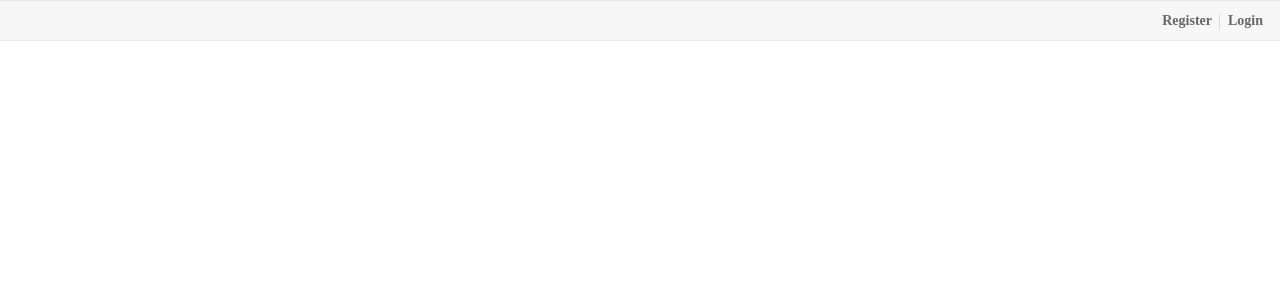
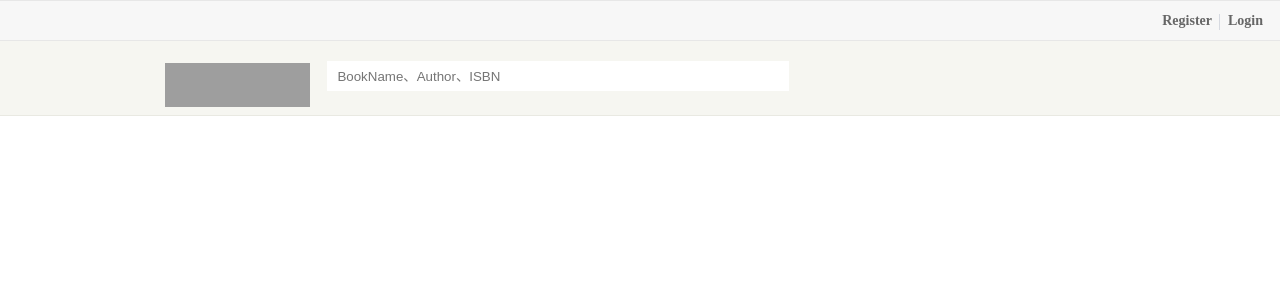
Before and after one commit to mingyangShang/Book-Recommender, a Flask app: page / in a window 1280 px wide. Shown: the top 300 px of the page. Run offline with Flask 2, Linux system fonts and the light colour scheme; grey boxes are pictures that could not be loaded.

Commit message:
add search ui

```diff
--- a/static/css/homepage.css
+++ b/static/css/homepage.css
@@ -102,3 +102,112 @@ li{
     padding: 0;
     margin: 0;
 }
+
+#nav-book {
+  background: #f6f6f1; }
+  #nav-book .nav-wrap {
+    border-color: #e9e9e2; }
+  #nav-book .nav-logo {
+    background: url(//img3.doubanio.com/dae/accounts/resources/0d202ec/book/assets/lg_book_a11_1.png?s=1) no-repeat 0 12px;
+    background-image: -webkit-image-set(url(//img3.doubanio.com/dae/accounts/resources/0d202ec/book/assets/lg_book_a11_1.png?s=1) 1x, url(//img3.doubanio.com/dae/accounts/resources/0d202ec/book/assets/lg_book@2x.png?s=1) 2x);
+    background-image: -moz-image-set(url(//img3.doubanio.com/dae/accounts/resources/0d202ec/book/assets/lg_book_a11_1.png?s=1) 1x, url(//img3.doubanio.com/dae/accounts/resources/0d202ec/book/assets/lg_book@2x.png?s=1) 2x);
+    background-image: -ms-image-set(url(//img3.doubanio.com/dae/accounts/resources/0d202ec/book/assets/lg_book_a11_1.png?s=1) 1x, url(//img3.doubanio.com/dae/accounts/resources/0d202ec/book/assets/lg_book@2x.png?s=1) 2x);
+    background-image: -o-image-set(url(//img3.doubanio.com/dae/accounts/resources/0d202ec/book/assets/lg_book_a11_1.png?s=1) 1x, url(//img3.doubanio.com/dae/accounts/resources/0d202ec/book/assets/lg_book@2x.png?s=1) 2x); }
+  #nav-book a:link, #nav-book a:visited {
+    color: #614e3c;
+    text-decoration: none; }
+  #nav-book a:hover, #nav-book a:active {
+    background-color: #614e3c;
+    color: #fff; }
+
+.nav {
+  width: 100%;
+  min-width: 950px;
+  overflow: hidden;
+  zoom: 1;
+  margin-bottom: 40px; }
+  .nav .nav-wrap {
+    border-bottom: 1px solid #e5ebe4; }
+  .nav .nav-primary {
+    width: 950px;
+    margin: 0 auto;
+    overflow: visible !important;
+    position: relative;
+    padding: 10px 0 5px;
+    zoom: 1; }
+  .nav .nav-logo {
+    float: left;
+    height: 56px;
+    width: 145px;
+    margin: 0 13px 0 0; }
+    .nav .nav-logo a {
+      display: block;
+      width: 100%;
+      height: 100%;
+      overflow: hidden;
+      line-height: 100em; }
+      .nav .nav-logo a:hover, .nav .nav-logo a:active {
+        background: none !important; }
+
+.nav-search {
+  margin-left: 145px;
+  overflow: visible !important;
+  position: relative;
+  zoom: 1;
+  padding: 10px 0 15px 0; }
+  .nav-search fieldset {
+    border: none;
+    padding: 0;
+    margin: 0;
+    position: static; }
+  .nav-search legend {
+    display: none; }
+  .nav-search label {
+    position: absolute;
+    left: 11px;
+    top: 10px;
+    line-height: 30px;
+    cursor: text;
+    color: #bbb;
+    width: auto; }
+  .nav-search .inp {
+    float: left;
+    width: 470px;
+    height: 34px;
+    text-align: center;
+    margin-right: -3px;
+    cursor: text; }
+    .nav-search .inp input {
+      background: #fff;
+      width: 96%;
+      margin: 0;
+      text-align: left;
+      height: 30px;
+      padding-left: 10px;
+      height: 28px\9;
+      line-height: 28px\9;
+      outline: none; }
+  .nav-search input {
+    -webkit-appearance: none;
+    border: none;
+    background: transparent; }
+  .nav-search .inp-btn {
+    position: relative;
+    left: -1px;
+    width: 37px;
+    height: 34px;
+    zoom: 1;
+    overflow: hidden; }
+    .nav-search .inp-btn input {
+      width: 100%;
+      height: 100%;
+      font-size: 0;
+      padding: 35px 0 0 0;
+      overflow: hidden;
+      color: transparent;
+      cursor: pointer; }
+
+form {
+  margin: 0;
+  padding: 0;
+  border: 0px; }
--- a/templates/homepage.html
+++ b/templates/homepage.html
@@ -27,5 +27,27 @@
             </div>
         </div>
     </div>
+
+
+    <div id="nav-book" class="nav">
+        <div class="nav-wrap">
+            <div class="nav-primary">
+                <div class="nav-logo">
+                    <a href="https:&#47;&#47;book.douban.com">豆瓣读书</a>
+                </div>
+                <div class="nav-search">
+                    <form action="https:&#47;&#47;book.douban.com/subject_search" method="get">
+                        <fieldset>
+                            <legend>Search：</legend>
+                            <label for="inp-query"></label>
+                            <div class="inp"><input id="inp-query" name="search_text" size="22" maxlength="60" placeholder="BookName、Author、ISBN" value=""></div>
+                            <div class="inp-btn"><input type="submit" value="search"></div>
+                            <input type="hidden" name="cat" value="1001" />
+                        </fieldset>
+                    </form>
+                </div>
+            </div>
+        </div>
+    </div>
 </body>
 </html>
```
